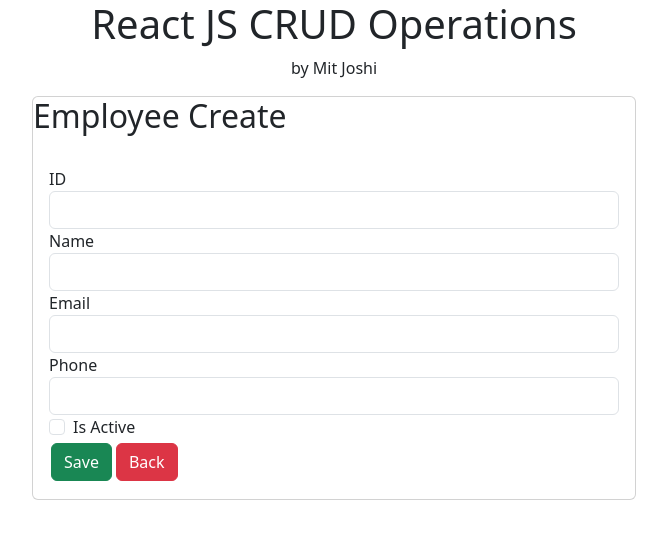
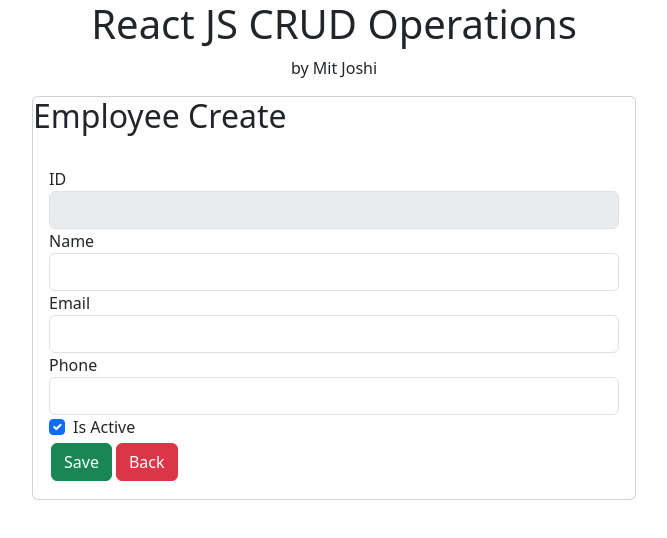
Before and after one commit to lifeofmit/employee, a React (Create React App) app: page /employee/create in a window 1280 px wide. Shown: the top 538 px of the page, without its empty margins (306-973 px from the left). Built offline with nearby package versions, Linux system fonts and the light colour scheme.

Commit message:
Added emp creation method

```diff
--- a/db.json
+++ b/db.json
@@ -1,10 +1,17 @@
 {
   "employee": [
     {
-            "id": 1,
+      "id": "1",
       "name": "mit",
       "email": "mitjoshi774@gmail.com",
       "phone": "7859926143"
+    },
+    {
+      "id": "05cc",
+      "name": "mit",
+      "email": "joshi",
+      "phone": "848484",
+      "active": true
     }
   ]
 }
--- a/src/EmpCreate.js
+++ b/src/EmpCreate.js
@@ -1,11 +1,40 @@
+import { useState } from "react";
 import { Link } from "react-router-dom";
+import { useNavigate } from 'react-router-dom';
+
 
 const EmpCreate = () => {
+
+    const[id, idchange]=useState("");
+    const[name, namechange]=useState("");
+    const[email, emailchange]=useState("");
+    const[phone, phonechange]=useState("");
+    const[active,activechange]=useState(true);
+    const navigate=useNavigate();
+
+    const handlesubmit=(e)=>{
+        e.preventDefault();
+        const empdata={name,email,phone,active};
+
+
+        fetch("http://localhost:8000/employee",{
+            method:"POST",
+            headers:{"content-type":"application/json"},
+            body:JSON.stringify(empdata)
+        }).then((res)=>{
+            alert('Saved successfully.')
+            navigate('/');
+        }).catch((err)=>{
+            console.log(err.message)
+        })
+
+    }
+
     return (
         <div>
             <div className="row">
                 <div className="offset-lg-3 col-lg-6">
-                    <div className="container">
+                    <form className="container" onSubmit={handlesubmit}>
                         <div className="card" style={{"textAlign":"left"}}>
                             <div className="card-title">
                                 <h2>Employee Create</h2>
@@ -17,34 +46,34 @@
                                     <div className="col-lg-12">
                                         <div className="form-group">
                                             <label>ID</label>
-                                            <input className="form-control"></input>
+                                            <input value={id} disabled="disabled" className="form-control"></input>
                                         </div>
                                     </div>
 
                                     <div className="col-lg-12">
                                         <div className="form-group">
                                             <label>Name</label>
-                                            <input className="form-control"></input>
+                                            <input value={name} onChange={e=>namechange(e.target.value)} className="form-control"></input>
                                         </div>
                                     </div>
 
                                     <div className="col-lg-12">
                                         <div className="form-group">
                                             <label>Email</label>
-                                            <input className="form-control"></input>
+                                            <input value={email} onChange={e=>emailchange(e.target.value)} className="form-control"></input>
                                         </div>
                                     </div>
 
                                     <div className="col-lg-12">
                                         <div className="form-group">
                                             <label>Phone</label>
-                                            <input className="form-control"></input>
+                                            <input value={phone} onChange={e=>phonechange(e.target.value)} className="form-control"></input>
                                         </div>
                                     </div>
 
                                     <div className="col-lg-12">
                                         <div className="form-check">
-                                            <input type="checkbox" className="form-check-input"></input>
+                                            <input checked={active} onChange={e=>activechange(e.target.checked)} type="checkbox" className="form-check-input"></input>
                                             <label className="form-check-label">Is Active</label>
                                         </div>
                                     </div>
@@ -59,7 +88,7 @@
                                 </div>
                             </div>
                         </div>
-                    </div>
+                    </form>
                 </div>
             </div>
         </div>
```
Lines whose indentation alone changed are shown as unchanged.
